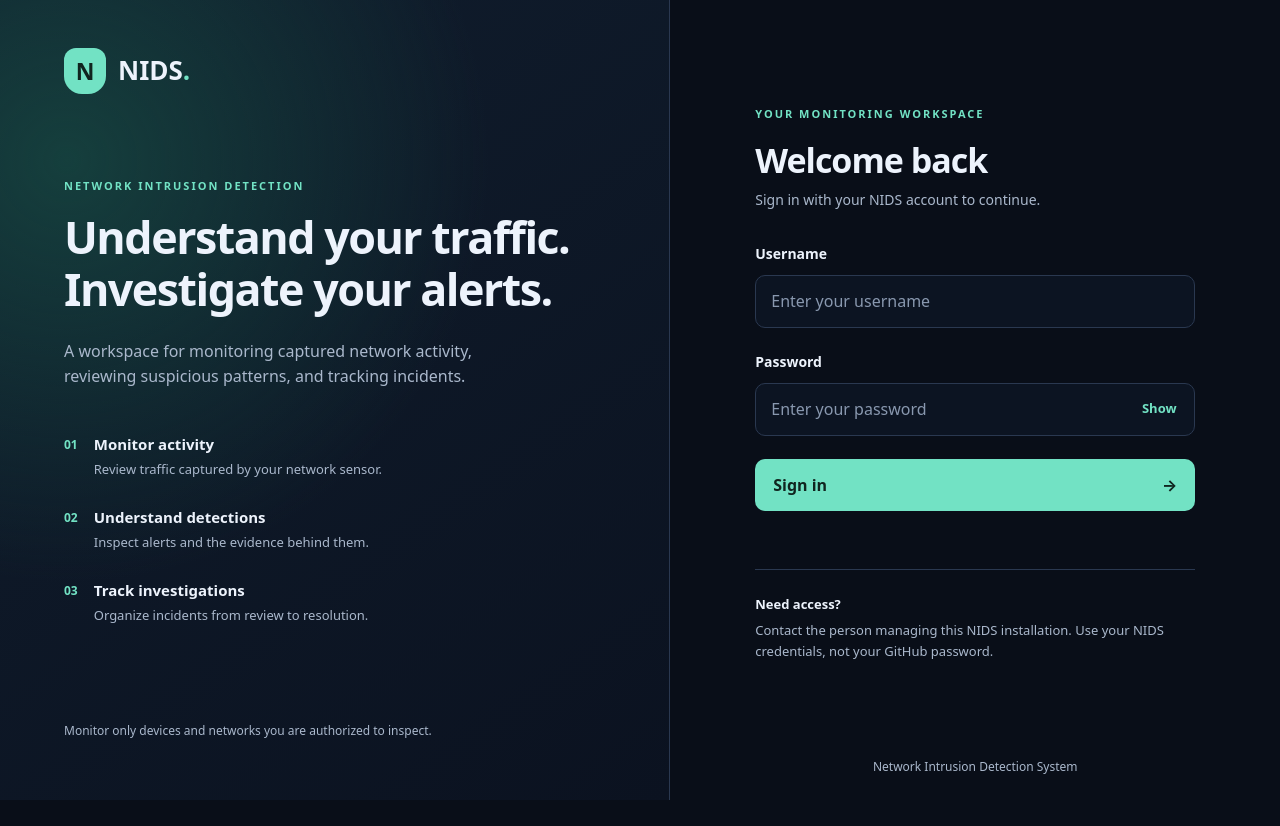
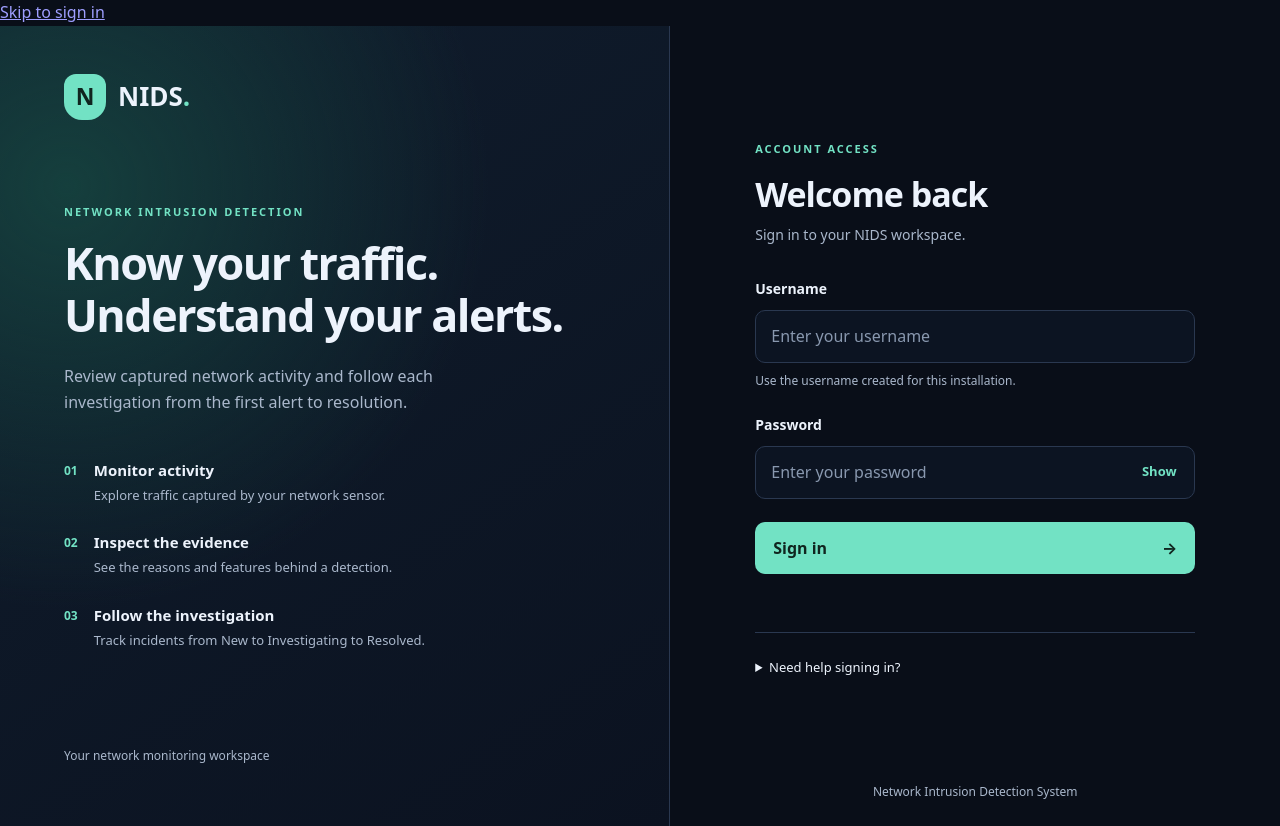
Before and after one commit to AbhishekBRajpurohit/network_intrusion_detection_system, a Flask app: page /login in a window 1280 px wide. Before the commit the page ends 800 px from the top, so only its background shows below. Run offline with Flask 3, Linux system fonts and the light colour scheme.

Commit message:
feat: improve login accessibility and account help

```diff
--- a/templates/login.html
+++ b/templates/login.html
@@ -4,16 +4,21 @@
 <head>
   <meta charset="UTF-8">
   <meta name="viewport" content="width=device-width, initial-scale=1">
+  <meta name="color-scheme" content="dark">
 
   <title>Sign in · NIDS</title>
 
   <link rel="stylesheet" href="{{ url_for('static', filename='css/login.css') }}">
+
+  <script src="{{ url_for('static', filename='js/login.js') }}" defer></script>
 </head>
 
 <body>
+  <a class="skip-link" href="#username">Skip to sign in</a>
+
   <main class="login-layout">
     <section class="intro" aria-labelledby="intro-title">
-      <a class="brand" href="{{ url_for('login') }}">
+      <a class="brand" href="{{ url_for('login') }}" aria-label="NIDS sign in">
         <span class="brand-icon" aria-hidden="true">N</span>
         <span>NIDS<span class="brand-dot">.</span></span>
       </a>
@@ -22,13 +27,13 @@
         <p class="eyebrow">NETWORK INTRUSION DETECTION</p>
 
         <h1 id="intro-title">
-          Understand your traffic.<br>
-          Investigate your alerts.
+          Know your traffic.<br>
+          Understand your alerts.
         </h1>
 
         <p class="intro-description">
-          A workspace for monitoring captured network activity,
-          reviewing suspicious patterns, and tracking incidents.
+          Review captured network activity and follow each investigation
+          from the first alert to resolution.
         </p>
 
         <ul class="feature-list">
@@ -36,64 +41,71 @@
             <span class="feature-number">01</span>
             <div>
               <h2>Monitor activity</h2>
-              <p>Review traffic captured by your network sensor.</p>
+              <p>Explore traffic captured by your network sensor.</p>
             </div>
           </li>
 
           <li>
             <span class="feature-number">02</span>
             <div>
-              <h2>Understand detections</h2>
-              <p>Inspect alerts and the evidence behind them.</p>
+              <h2>Inspect the evidence</h2>
+              <p>See the reasons and features behind a detection.</p>
             </div>
           </li>
 
           <li>
             <span class="feature-number">03</span>
             <div>
-              <h2>Track investigations</h2>
-              <p>Organize incidents from review to resolution.</p>
+              <h2>Follow the investigation</h2>
+              <p>Track incidents from New to Investigating to Resolved.</p>
             </div>
           </li>
         </ul>
       </div>
 
-      <p class="intro-footer">
-        Monitor only devices and networks you are authorized to inspect.
-      </p>
+      <p class="intro-footer">Your network monitoring workspace</p>
     </section>
 
     <section class="form-panel" aria-labelledby="login-title">
       <div class="login-card">
-        <p class="eyebrow">YOUR MONITORING WORKSPACE</p>
+        <p class="eyebrow">ACCOUNT ACCESS</p>
+
         <h2 id="login-title">Welcome back</h2>
-        <p class="form-description">
-          Sign in with your NIDS account to continue.
-        </p>
+        <p class="form-description">Sign in to your NIDS workspace.</p>
 
         {% if error %}
-        <div class="error-message" role="alert">
-          <strong>We couldn’t sign you in.</strong>
+        <div id="login-error" class="error-message" role="alert" tabindex="-1">
+          <strong>Unable to sign in</strong>
           <span>{{ error }}</span>
         </div>
         {% endif %}
+
+        <p id="connection-warning" class="connection-warning" role="status" hidden>
+          Your browser reports that it is offline.
+          A local NIDS server may still be reachable.
+        </p>
 
         <form id="login-form" method="post" action="{{ url_for('login') }}">
           <input type="hidden" name="csrf" value="{{ session.csrf }}">
 
           <div class="form-field">
             <label for="username">Username</label>
-            <input id="username" name="username" type="text" value="{{ request.form.get('username', '') }}"
-              placeholder="Enter your username" autocomplete="username" autocapitalize="none" spellcheck="false"
-              required>
+
+            <input id="username" name="username" type="text" required value="{{ request.form.get('username', '') }}"
+              autocomplete="username" autocapitalize="none" spellcheck="false" placeholder="Enter your username"
+              aria-describedby="username-hint">
+
+            <p id="username-hint" class="field-hint">
+              Use the username created for this installation.
+            </p>
           </div>
 
           <div class="form-field">
             <label for="password">Password</label>
 
             <div class="password-field">
-              <input id="password" name="password" type="password" placeholder="Enter your password"
-                autocomplete="current-password" required>
+              <input id="password" name="password" type="password" required autocomplete="current-password"
+                placeholder="Enter your password" aria-describedby="caps-warning">
 
               <button id="toggle-password" class="password-toggle" type="button" aria-controls="password"
                 aria-label="Show password" aria-pressed="false" hidden>
@@ -107,29 +119,38 @@
           </div>
 
           <button id="submit-button" class="submit-button" type="submit">
-            Sign in
-            <span aria-hidden="true">→</span>
+            <span id="submit-label">Sign in</span>
+            <span class="submit-arrow" aria-hidden="true">→</span>
           </button>
 
-          <p id="login-status" class="field-hint" role="status"></p>
+          <p id="login-status" class="field-hint" role="status" aria-atomic="true"></p>
         </form>
 
-        <div class="account-help">
-          <strong>Need access?</strong>
+        <details class="account-help">
+          <summary>Need help signing in?</summary>
+
           <p>
-            Contact the person managing this NIDS installation.
-            Use your NIDS credentials, not your GitHub password.
+            Use your NIDS account credentials.
+            Your GitHub account is separate.
           </p>
-        </div>
+
+          <p>
+            If you need an account or have forgotten your password,
+            contact the person managing this installation.
+          </p>
+        </details>
+
+        <noscript>
+          <p class="field-hint">
+            You can sign in without JavaScript.
+            Password visibility controls require JavaScript.
+          </p>
+        </noscript>
       </div>
 
-      <p class="panel-footer">
-        Network Intrusion Detection System
-      </p>
+      <p class="panel-footer">Network Intrusion Detection System</p>
     </section>
   </main>
-
-  <script src="{{ url_for('static', filename='js/login.js') }}" defer></script>
 </body>
 
 </html>
```
